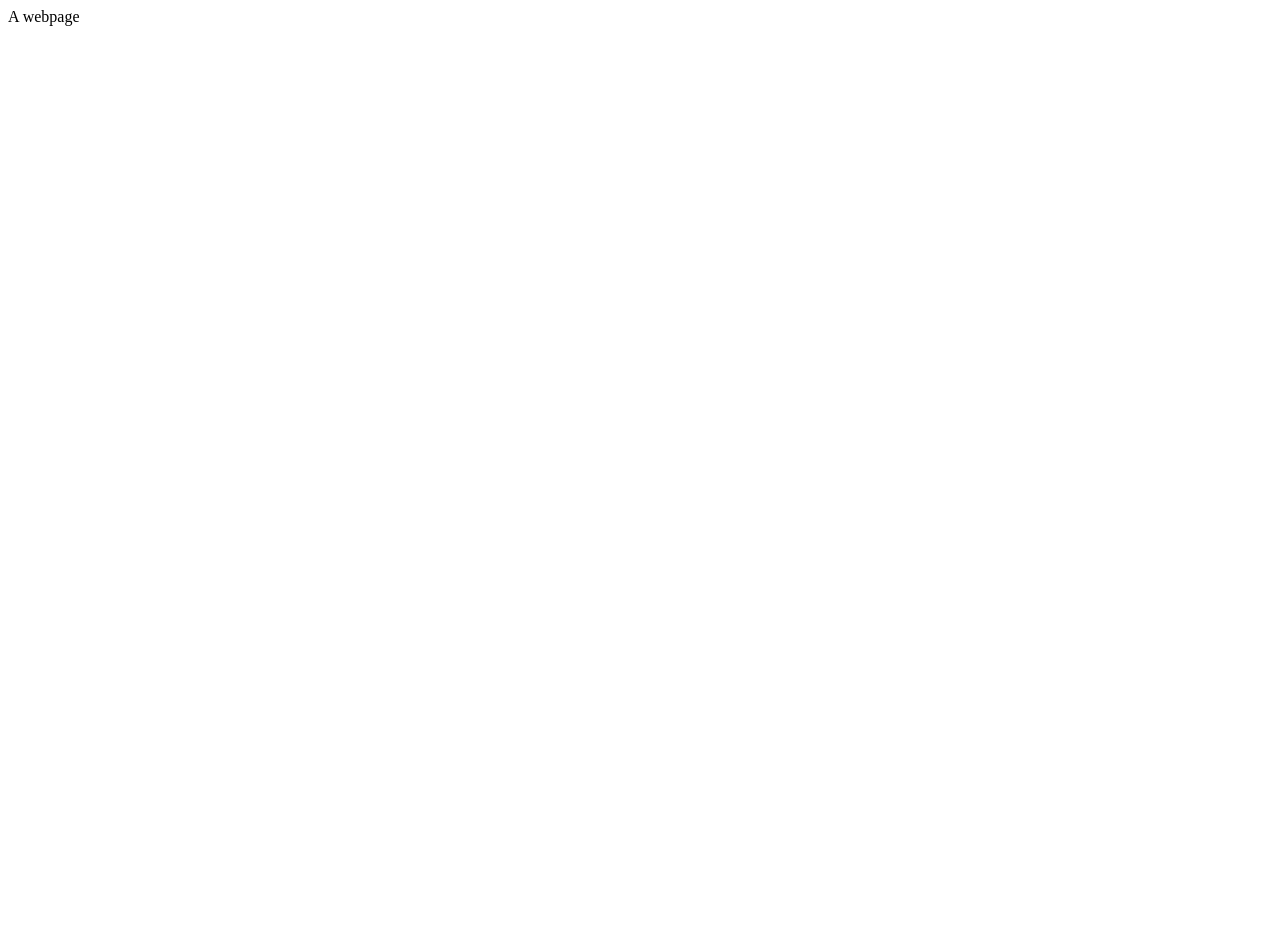
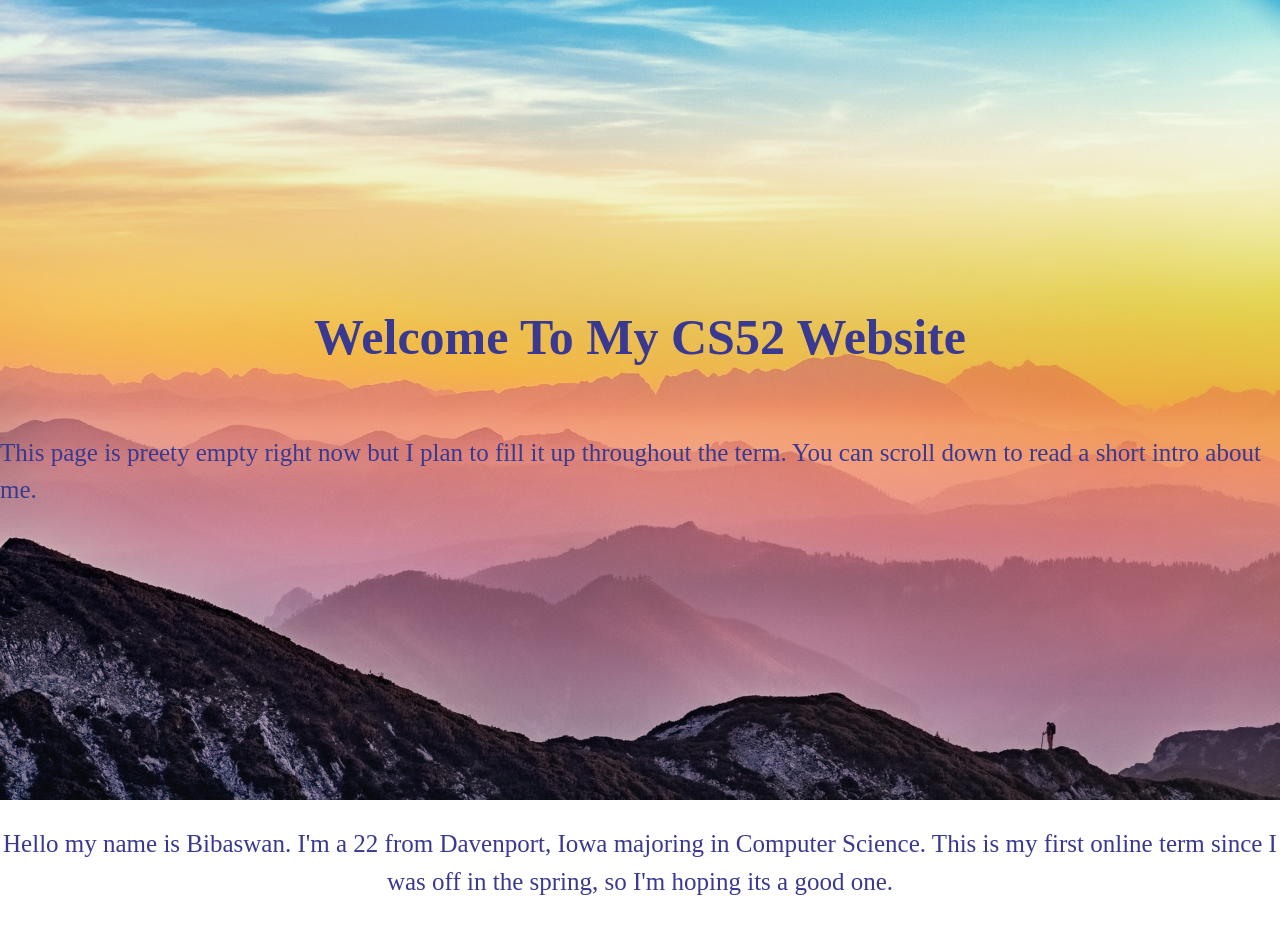
Before and after one commit to bibaswan-khadka/bkhadka.me, a plain HTML site: page index.html in a window 1280 px wide. Before the commit the page ends 800 px from the top, so only its background shows below. Drawn offline with Linux system fonts and the light colour scheme.

Commit message:
Basic Home page

```diff
--- /dev/null
+++ b/css/indexstyle.css
@@ -0,0 +1,20 @@
+body{
+    margin:0;
+    font-size:25px;
+    color:#3a3992;
+    line-height: 1.5;
+}
+
+#Intro{
+    text-align:center;
+}
+#indexpage{
+    display: flex;
+    flex-direction: column;
+    justify-content: center;
+    align-items: center;
+    background-image:url('../img/background.jpg');
+    background-size: cover;
+    background-position: center;
+    height:100vh;
+}
--- a/index.html
+++ b/index.html
@@ -1,9 +1,17 @@
 <!DOCTYPE html>
 <html>
     <head>
+        <link rel="stylesheet" href="css/indexstyle.css">
         <title>bkhadka.me</title>
     </head>
     <body>
-        A webpage
+        <header id="indexpage">
+            <h1>Welcome To My CS52 Website</h1>
+            <p>This page is preety empty right now but I plan to fill it up throughout the term. You can scroll down to read a short intro about me. </p>
+        </header>
+        <section id="Intro">
+            <p>Hello my name is Bibaswan. I'm a 22 from Davenport, Iowa majoring in Computer Science. This is my first online term
+                since I was off in the spring, so I'm hoping its a good one. </p>
+        </section>
     </body>
 </html>
```
Also changed, not shown: img/background.jpg (added).
